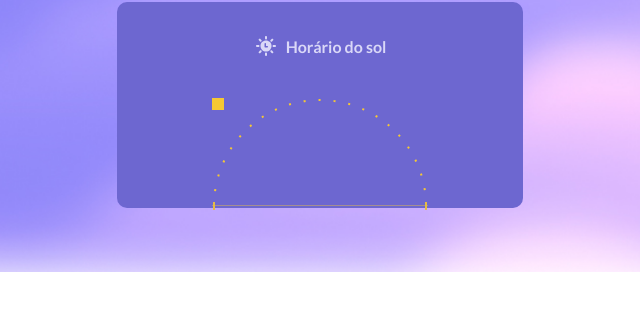
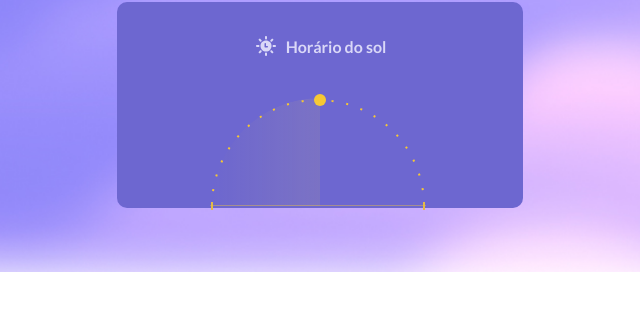
Before and after one commit to Need3v/WeatherChecker, a plain HTML site: page index.html in a window 1280 px wide. Shown: the part 747-1058 px from the top of the page, 320-960 px from the left. Drawn offline with Linux system fonts and the light colour scheme.

Commit message:
style improvement

```diff
--- a/style.css
+++ b/style.css
@@ -180,10 +180,10 @@ h2.title {
 .sun-chart-wrapper {
     margin-top: 4rem;
     height: 11rem;
-    position: relative;
 }
 
 .sun-chart {
+    --pos-x: 50;
     margin: auto;
     width: 21.6rem;
     height: 21.6rem;
@@ -196,4 +196,36 @@ h2.title {
     height: 1.2rem;
     position: absolute;
     background: #f6c833;
+    border-radius: 50%;
+    top: 50%;
+    left: 50%;
+    margin: -0.6rem;
+
+    transform: rotate(calc(1deg * ( ( (100 - var(--pos-x)) /-100) *180))) translate(10.6rem);
 }
+
+.chart {
+    width: 21.6rem;
+    height: 10.8rem;
+    overflow: hidden;
+}
+
+.chart::before {
+    content: "";
+    width: 21.6rem;
+    height: 21.6rem;
+    display: block;
+    border-radius: 50%;
+
+    --mask: linear-gradient(0deg, white 50%, transparent 0%);
+    background: linear-gradient(180deg, rgba(251, 219, 96, 0.2) 0%, rgba(251, 219, 96, 0) 101.89%);
+    -webkit-mask: var(--mask);
+    mask:  var(--mask);
+    rotate: 90deg;
+}
+
+.chart img {
+    position: absolute;
+    top: 0;
+    left: -1%;
+}
```
